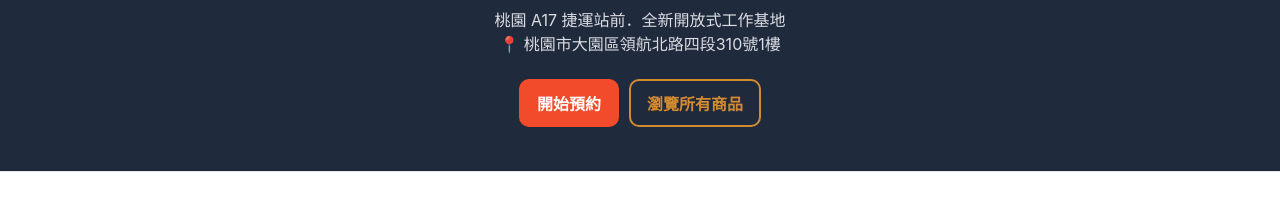
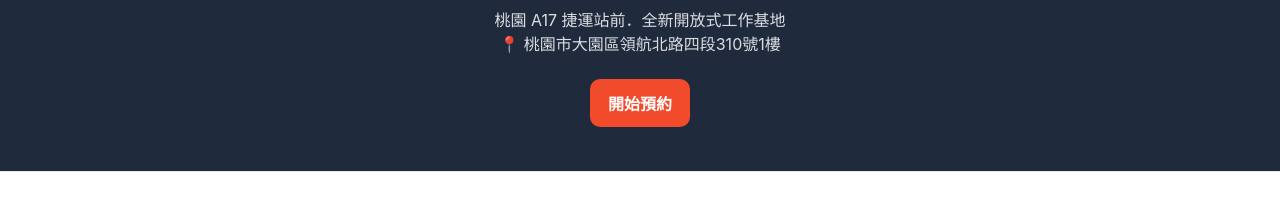
Before and after one commit to metasky092web/metaskyweb, a plain HTML site: page index.html in a window 1280 px wide. Shown: the part 199-399 px from the top of the page. Drawn offline with Linux system fonts and the light colour scheme.

Commit message:
Update index.html

```diff
--- a/index.html
+++ b/index.html
@@ -112,7 +112,6 @@
       <p class="muted">桃園 A17 捷運站前．全新開放式工作基地<br>📍 桃園市大園區領航北路四段310號1樓</p>
       <div class="cta">
         <a class="btn btn-primary" href="https://calendar.app.google/GZSgAZAVNV9HTG7D7" target="_blank" rel="noopener">開始預約</a>
-        <a class="btn btn-outline" href="#services">瀏覽所有商品</a>
       </div>
     </div>
   </header>
```
